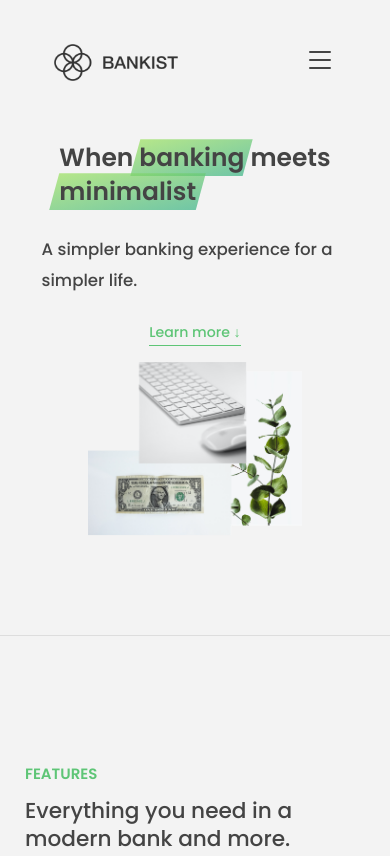
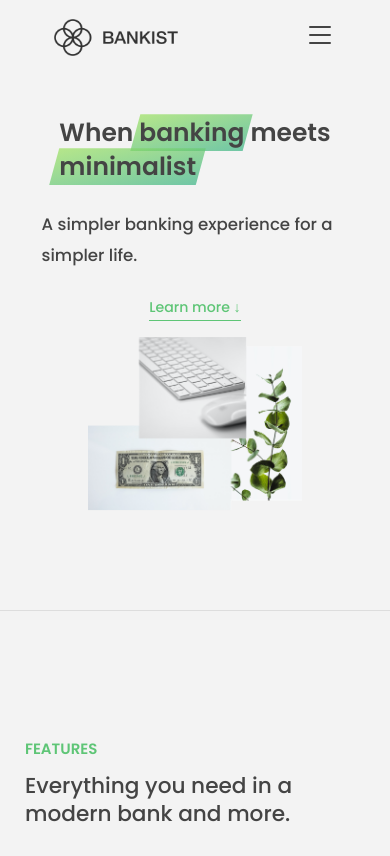
Before and after one commit to 123simeon/bank-oop, a plain HTML site: page index.html in a window 390 px wide. Shown: the top 856 px of the page. Drawn offline with Linux system fonts and the light colour scheme.

Commit message:
fourth commit

```diff
--- a/querry.css
+++ b/querry.css
@@ -160,8 +160,7 @@
   }
 
   .nav {
-    padding: 0 1.5rem;
-    margin-top: 3rem;
+    padding: 2rem 1.5rem;
   }
 
   .nav__link:link,
```
